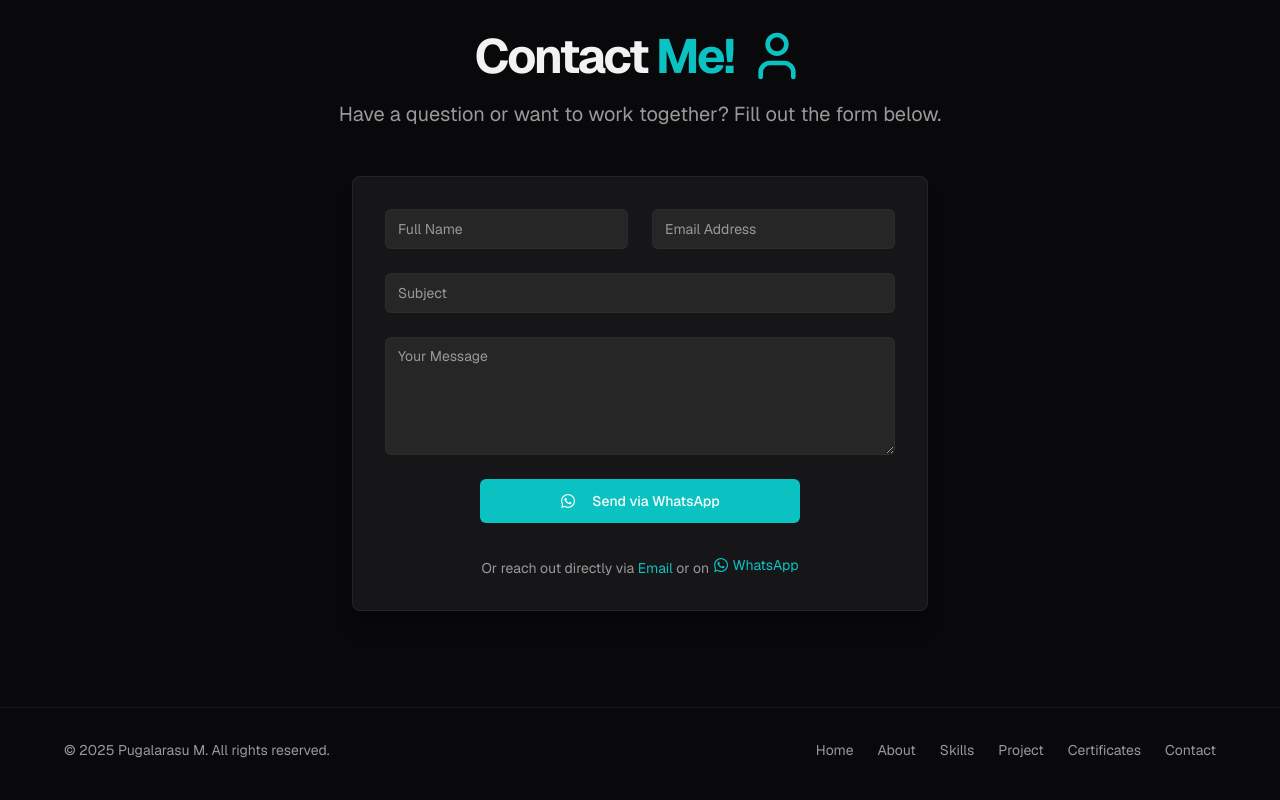
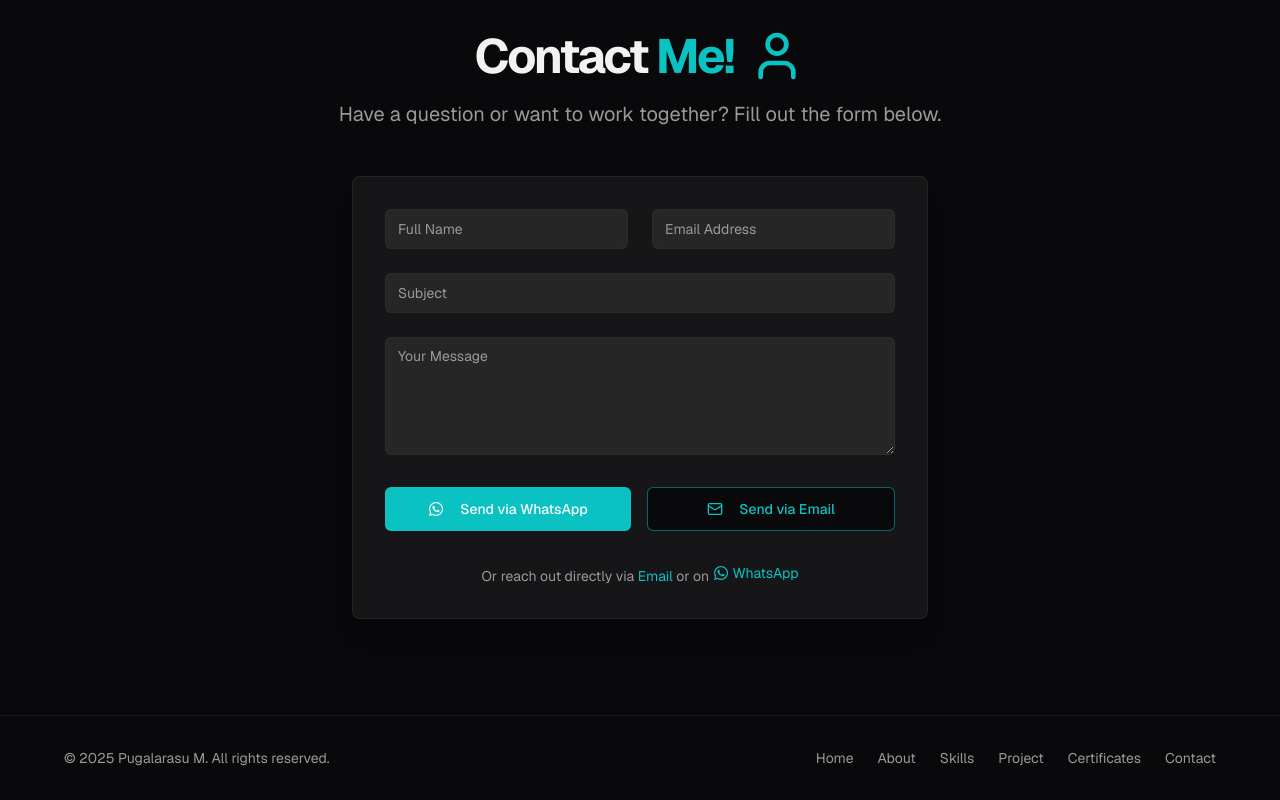
Before and after one commit to Pugal-M/Pugal, a Next.js app: page / in a window 1280 px wide. Shown: the part 4810-5610 px from the top of the page. Built offline with nearby package versions, Linux system fonts and the light colour scheme.

Commit message:
in the contect me sectoin , i need both whatsapp and email button

```diff
--- a/src/components/contact-section.tsx
+++ b/src/components/contact-section.tsx
@@ -9,7 +9,7 @@ import { Input } from '@/components/ui/input';
 import { Textarea } from '@/components/ui/textarea';
 import { Form, FormControl, FormField, FormItem, FormMessage } from '@/components/ui/form';
 import { useToast } from '@/hooks/use-toast';
-import { User } from 'lucide-react';
+import { User, Mail, Loader2 } from 'lucide-react';
 import { FaWhatsapp } from 'react-icons/fa';
 import { motion } from 'framer-motion';
 
@@ -30,6 +30,7 @@ const sectionVariants = {
 
 export function ContactSection() {
   const { toast } = useToast();
+  const [isSubmitting, setIsSubmitting] = React.useState(false);
 
   const form = useForm<ContactFormValues>({
     resolver: zodResolver(contactFormSchema),
@@ -41,29 +42,57 @@ export function ContactSection() {
     },
   });
 
-  function onSubmit(values: ContactFormValues) {
+  // Handler for WhatsApp submission
+  function onWhatsAppSubmit(values: ContactFormValues) {
     const { name, email, subject, message } = values;
     const whatsAppNumber = "9345255948"; // Your WhatsApp number
 
-    // Format the message with newlines for readability in code.
-    // This will be properly encoded by encodeURIComponent.
     const plainMessage = `*Name:* ${name}\n*Email:* ${email}\n*Subject:* ${subject}\n\n*Message:*\n${message}`;
-
-    // Encode the entire message for the URL. `\n` will become `%0A`.
     const encodedMessage = encodeURIComponent(plainMessage);
-
-    // Create the full WhatsApp URL
     const whatsappUrl = `https://wa.me/${whatsAppNumber}?text=${encodedMessage}`;
 
-    // Open WhatsApp in a new tab
     window.open(whatsappUrl, '_blank', 'noopener,noreferrer');
 
-    // Give feedback to the user and reset the form
     toast({
       title: "Opening WhatsApp",
       description: "Your message is ready to be sent!",
     });
     form.reset();
+  }
+
+  // Handler for Email submission
+  async function onEmailSubmit(values: ContactFormValues) {
+    setIsSubmitting(true);
+    try {
+      const response = await fetch('/api/contact', {
+        method: 'POST',
+        headers: {
+          'Content-Type': 'application/json',
+        },
+        body: JSON.stringify(values),
+      });
+
+      const result = await response.json();
+
+      if (!response.ok) {
+        // Use server error message if available, otherwise a generic one
+        throw new Error(result.message || 'An unexpected error occurred.');
+      }
+
+      toast({
+        title: "Email Sent!",
+        description: "Your message has been submitted successfully.",
+      });
+      form.reset();
+    } catch (error) {
+      toast({
+        variant: "destructive",
+        title: "Uh oh! Something went wrong.",
+        description: error instanceof Error ? error.message : "Could not send email. Please try again.",
+      });
+    } finally {
+      setIsSubmitting(false);
+    }
   }
 
   return (
@@ -99,7 +128,8 @@ export function ContactSection() {
           transition={{ delay: 0.2 } as any}
         >
           <Form {...form}>
-            <form onSubmit={form.handleSubmit(onSubmit)} className="space-y-6">
+            {/* Prevent default form submission on Enter key, as we have two actions */}
+            <form onSubmit={(e) => e.preventDefault()} className="space-y-6">
               <div className="grid grid-cols-1 sm:grid-cols-2 gap-6">
                 <FormField
                   control={form.control}
@@ -150,14 +180,31 @@ export function ContactSection() {
                   </FormItem>
                 )}
               />
-              <div className="flex justify-center">
+              <div className="flex flex-col sm:flex-row justify-center gap-4 pt-2">
                 <Button
-                  type="submit"
+                  type="button"
+                  onClick={form.handleSubmit(onWhatsAppSubmit)}
+                  disabled={isSubmitting}
                   size="lg"
-                  className="px-8 py-3 w-full max-w-xs transition-colors duration-300 bg-primary text-primary-foreground hover:bg-primary/80"
+                  className="w-full sm:w-auto flex-1 transition-colors duration-300 bg-primary text-primary-foreground hover:bg-primary/80"
                 >
                   <FaWhatsapp className="mr-2 h-5 w-5" />
                   Send via WhatsApp
+                </Button>
+                <Button
+                  type="button"
+                  onClick={form.handleSubmit(onEmailSubmit)}
+                  disabled={isSubmitting}
+                  size="lg"
+                  variant="outline"
+                  className="w-full sm:w-auto flex-1 border-primary/50 text-primary hover:bg-primary/10 hover:text-primary transition-colors"
+                >
+                  {isSubmitting ? (
+                    <Loader2 className="mr-2 h-5 w-5 animate-spin" />
+                  ) : (
+                    <Mail className="mr-2 h-5 w-5" />
+                  )}
+                  {isSubmitting ? "Sending..." : "Send via Email"}
                 </Button>
               </div>
             </form>
```
